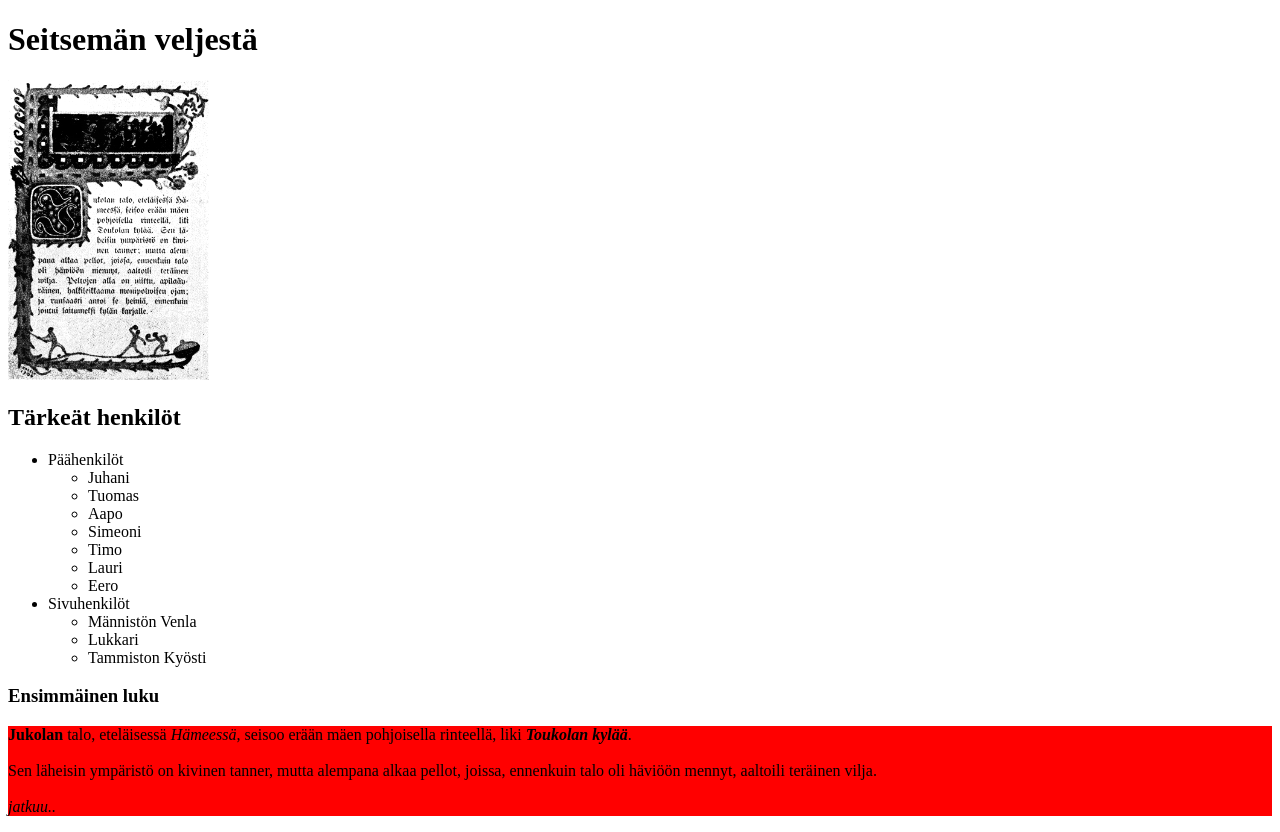
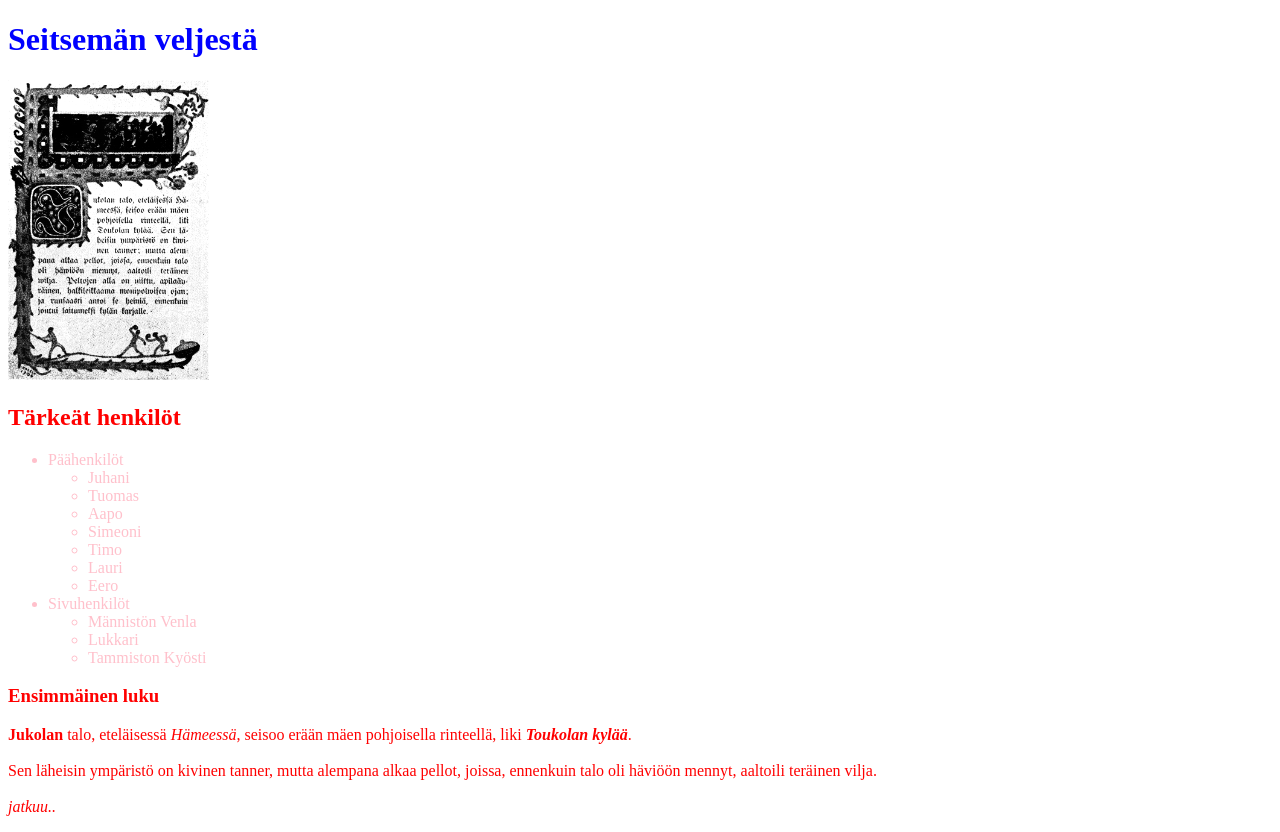
Before and after one commit to hagstr/Lapio-website, a plain HTML site: page index.html in a window 1280 px wide. Drawn offline with Linux system fonts and the light colour scheme; files whose address does not match are found by name.

Commit message:
Osa 3. Kahdeksas tehtävä

```diff
--- a/index.html
+++ b/index.html
@@ -9,11 +9,11 @@
 
 <body>
   <!--Tee tehtävät tänne-->
-  <h1><b>Seitsemän veljestä</b></h1>
+  <h1 class="paa-otsikko"><b>Seitsemän veljestä</b></h1>
   <img src="/Users/sarahagstrom/lapio/Lapio-website/assets/Seitsemän_veljestä.png" alt="kuva" height="300"/>
-  <h2>Tärkeät henkilöt</h2>
+  <h2 class="red">Tärkeät henkilöt</h2>
   <p>
-    <ul>
+    <ul class="listat">
       <li>Päähenkilöt
         <ul>
           <li>Juhani</li>
@@ -37,8 +37,8 @@
       </ul>
     </ul>
   </p>
-  <h3><b>Ensimmäinen luku</b></h3>
-  <p>
+  <h3 class="red"><b>Ensimmäinen luku</b></h3>
+  <p class="red">
     <b>Jukolan</b> talo, eteläisessä <i>Hämeessä</i>, seisoo erään mäen pohjoisella rinteellä, liki <b><i>Toukolan kylää</i></b>. <br><br>
     Sen läheisin ympäristö on kivinen tanner, mutta alempana alkaa pellot, joissa, ennenkuin talo oli häviöön mennyt, aaltoili teräinen vilja. <br><br>
     <i>jatkuu..</i>
--- a/style.css
+++ b/style.css
@@ -1 +1,11 @@
-p { background-color: red; }
+.paa-otsikko {
+    color: blue;
+}
+
+.red{
+    color: red;
+}
+
+.listat {
+    color: pink;
+}
```
